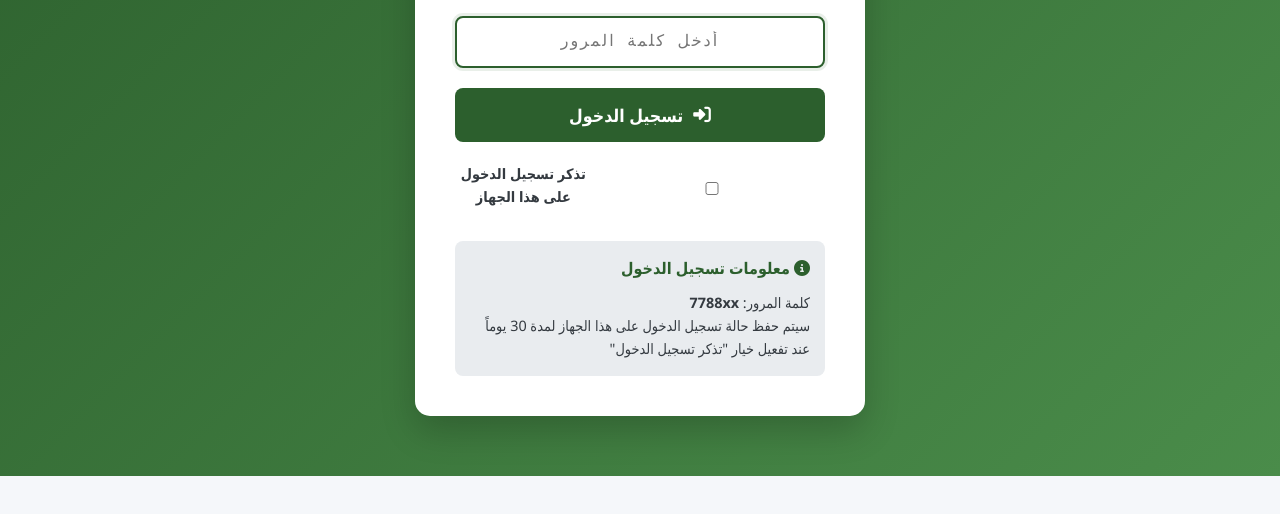
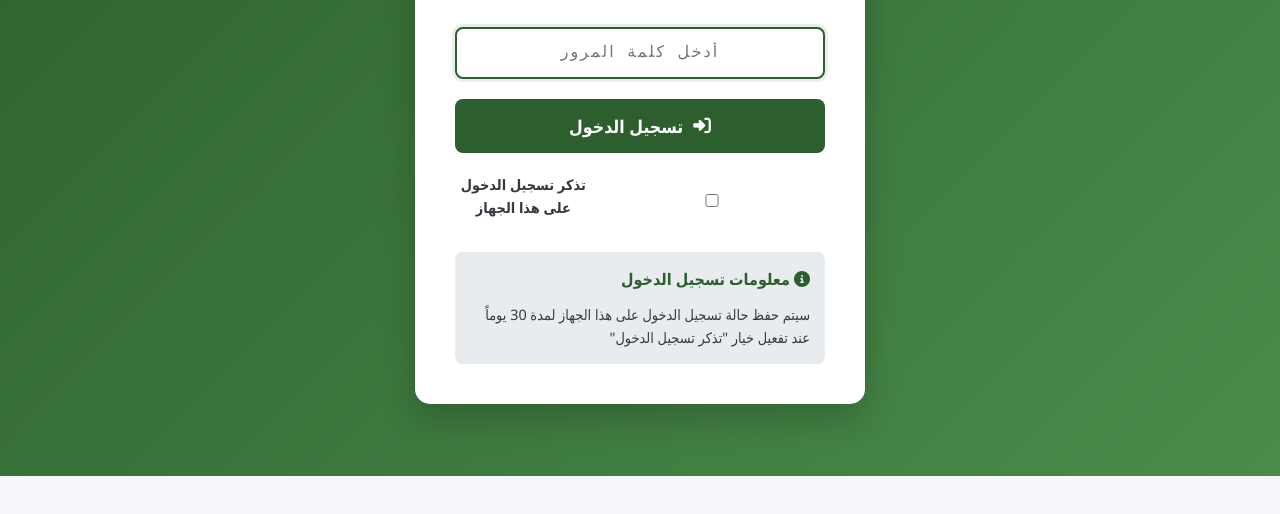
Before and after one commit to eervnxx/h, a plain HTML site: page index.html in a window 1280 px wide. Shown: the part 324-838 px from the top of the page. Drawn offline with Linux system fonts and the light colour scheme.

Commit message:
Update index.html

```diff
--- a/index.html
+++ b/index.html
@@ -1507,7 +1507,7 @@
 
             <div class="login-instructions">
                 <h4><i class="fas fa-info-circle"></i> معلومات تسجيل الدخول</h4>
-                <p>كلمة المرور: <strong>7788xx</strong></p>
+                <p>  <strong></strong></p>
                 <p>سيتم حفظ حالة تسجيل الدخول على هذا الجهاز لمدة 30 يوماً عند تفعيل خيار "تذكر تسجيل الدخول"</p>
             </div>
         </div>
```
